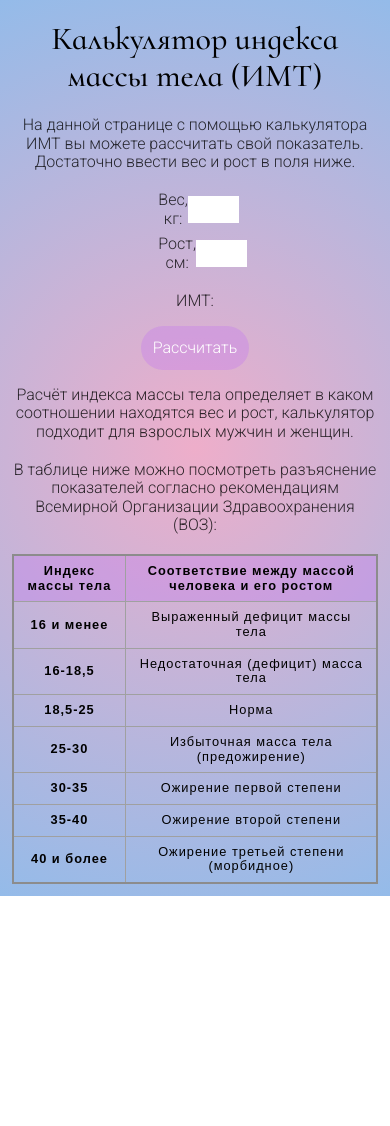
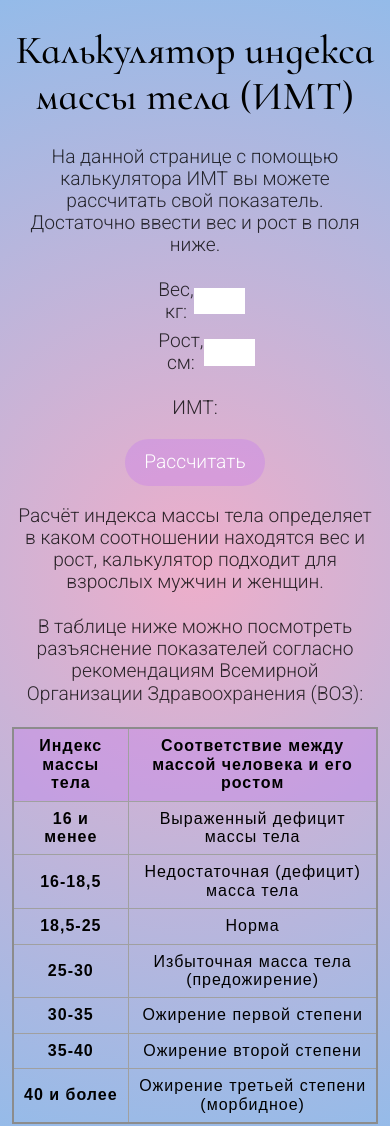
Before and after one commit to Oxana2332/imb, a plain HTML site: page index.html in a window 390 px wide. Before the commit the page ends 896 px from the top, so only its background shows below. Drawn offline with Linux system fonts and the light colour scheme.

Commit message:
увеличены размеры шрифтов и третий раз увеличиен внутренний отступ кнопки

```diff
--- a/assets/style/index.css
+++ b/assets/style/index.css
@@ -96,18 +96,18 @@ th {
 
 @media screen and (max-width: 767px) {
     .title {
-        font-size: 2rem;
+        font-size: 2.5rem;
     }
 
     .text {
+        font-size: 1.2rem;
+    }
+
+    table {
         font-size: 1rem;
     }
 
-    table {
-        font-size: 0.8rem;
-    }
-
     .button {
-        padding: 1.5vh 3vw;
+        padding: 1.5vh 5vw;
     }
 }
```
